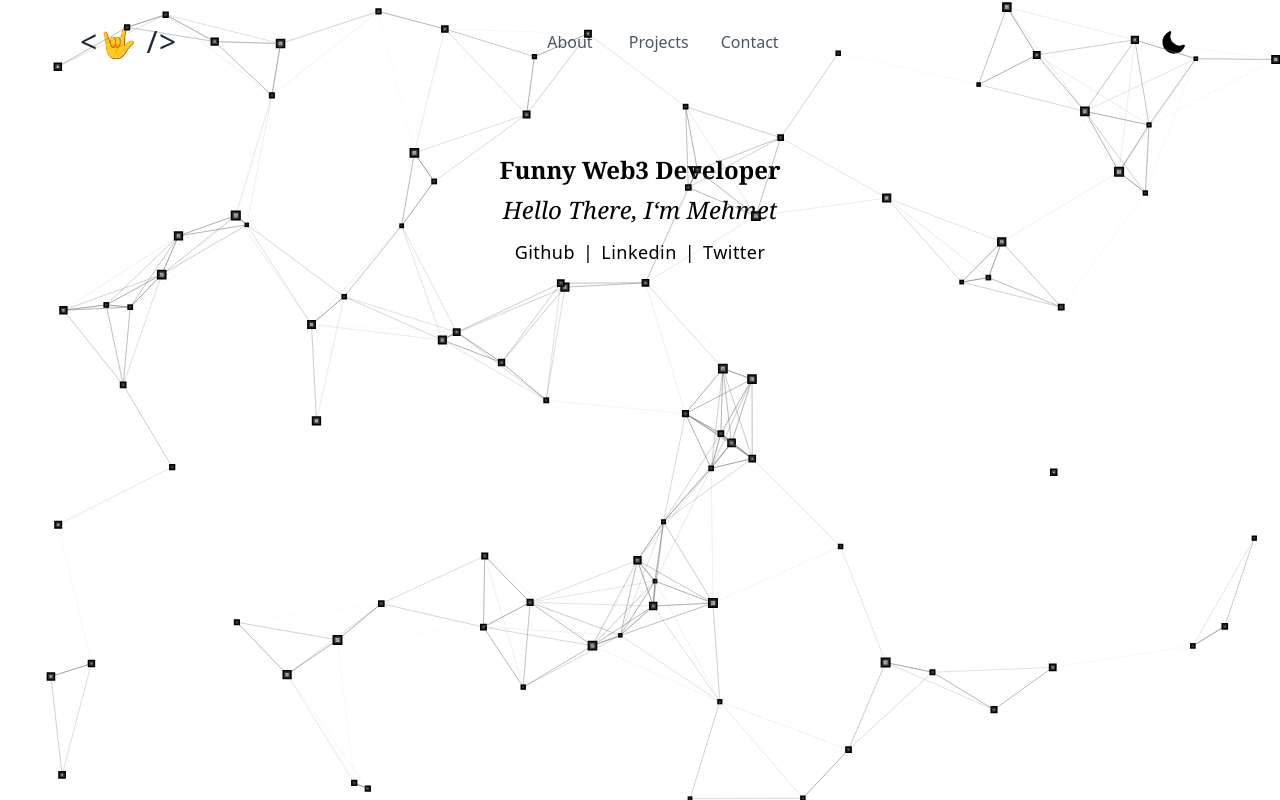
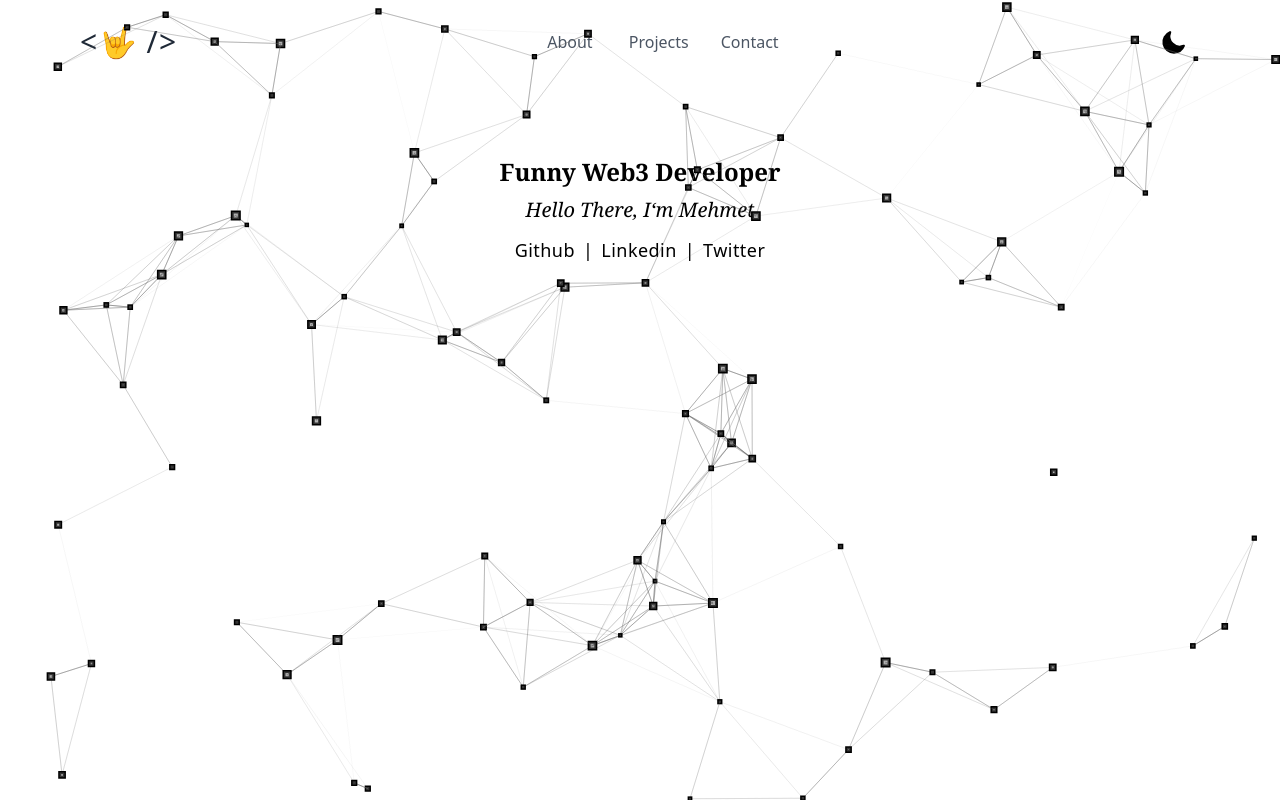
Before and after one commit to mehmetYilmaz9/portfolioV2, a Next.js app: page / in a window 1280 px wide. Built offline with nearby package versions, Linux system fonts and the light colour scheme.

Commit message:
Update HomePage.jsx

```diff
--- a/components/HomePage.jsx
+++ b/components/HomePage.jsx
@@ -98,7 +98,7 @@ const HomePage = () => {
                   <h1 className="text-2xl py-2 flex justify-center font-serif font-semibold">
                     Funny Web3 Developer
                   </h1>
-                  <h2 className="text-2xl italic flex justify-center font-serif font-medium">Hello There, I&lsquo;m Mehmet</h2>
+                  <h2 className="text-xl italic flex justify-center font-serif font-medium">Hello There, I&lsquo;m Mehmet</h2>
 
                   <div className="my-3">
                     <span className=" flex justify-center font-extralight	text-lg   tracking-wide ">
```
